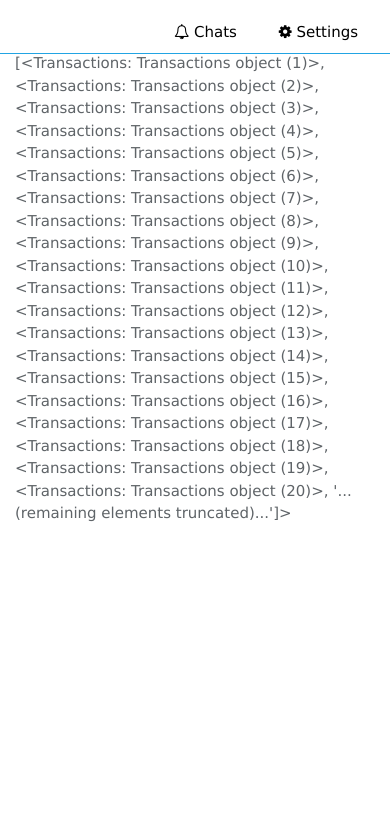
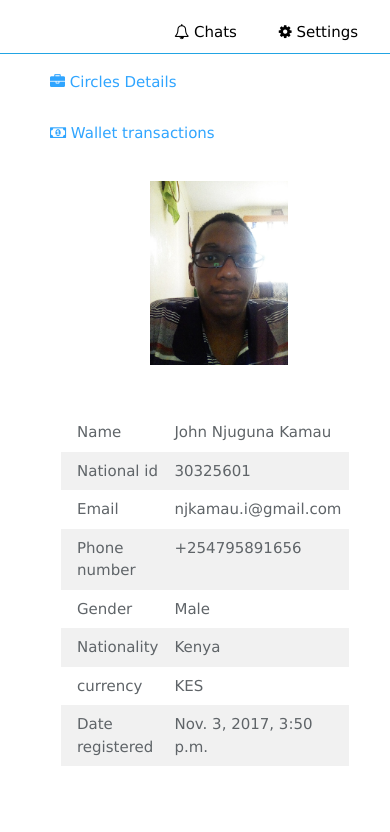
Before and after one commit to sammynjihia/OpenCircles, a Django app: page /app_admin/view_member_details/1/ in a window 390 px wide. Shown: the part 43-875 px from the top of the page. Before the commit the page ends 565 px from the top, so only its background shows below. Run offline with Django 3.2, Linux system fonts and the light colour scheme; data comes from the database, SQL or seed files in the repository; both versions use the stored data as it was after the commit; parts of the project's set-up code (start-up, migrations or seed data) failed here and were passed over; some libraries are stand-ins or nearby versions.

Commit message:
Member details

```diff
--- a/app_admin/templates/app_admin/member_details.html
+++ b/app_admin/templates/app_admin/member_details.html
@@ -1,11 +1,94 @@
 {% extends 'app_admin/base_dashboard.html' %}
 {% load static %}
+{% load humanize %}
 
 {% block main_container %}
      <div class="col-sm-9 col-sm-offset-3 col-lg-10 col-lg-offset-2 main">
-        {{ member }}
-        {{ circles }}
-        {{ transactions }}
+        <div class="container">
+        <ul class="nav nav-tabs">
+          <li class="active">
+            <a data-toggle="tab" href="#member-details">
+              <i class="fa fa-user"></i> Member details
+            </a>
+          </li>
+          <li>
+            <a data-toggle="tab" href="#circles-details">
+                <i class="fa fa-briefcase"></i> Circles Details
+            </a>
+          </li>
+          <li>
+            <a data-toggle="tab" href="#wallet-transactions">
+              <i class="fa fa-money"></i> Wallet transactions
+            </a>
+          </li>
+       </ul>
+
+        <div class="tab-content">
+            <div id="member-details" class="tab-pane fade in active">
+                <div class="w3-container">
+                    <div class="w3-row">
+                        <div class="w3-col l4 m4 s4">
+                            &nbsp;&nbsp;
+                        </div>
+                        <div class="w3-col l4 m4 s4">
+                        <img src="{{member.passport_image.url}}"
+                                 alt="member image"
+                                 class="w3-padding-8 w3-center"
+                                 style="height: 200px;"/>
+                        </div>
+                    </div>
+                    <br>
+                    <br>
+                    <table class="w3-table w3-striped">
+                <tr>
+                    <td>Name</td>
+                    <td>{{ member.user.first_name }} {{ member.user.last_name }} {{ member.other_name }}</td>
+                </tr>
+                <tr>
+                    <td>National id</td>
+                    <td>{{ member.national_id }}</td>
+                </tr>
+                <tr>
+                    <td>Email</td>
+                    <td>{{ member.user.email }}</td>
+                </tr>
+                <tr>
+                    <td>Phone number</td>
+                    <td>{{ member.phone_number }}</td>
+                </tr>
+                <tr>
+                    <td>Gender</td>
+                    <td>{{ member.gender}}</td>
+                </tr>
+                <tr>
+                    <td>Nationality</td>
+                    <td>{{ member.country }}</td>
+                </tr>
+                <tr>
+                    <td>currency</td>
+                    <td>{{ member.currency }}</td>
+                </tr>
+                <tr>
+                    <td>Date registered</td>
+                    <td>{{ member.time_registered }}</td>
+                </tr>
+            </table>
+                </div>
+            </div>
+
+            <div id="circles-details" class="tab-pane fade">
+               {{ circles }}
+            </div>
+
+            <div id="wallet-transactions" class="tab-pane fade">
+              <div class="row">
+               {{ transactions }}
+              </div>
+            </div>
+       </div>
+     </div>
+
+     </div>
      </div>
 {% endblock %}
 
--- a/app_admin/transactions_utils.py
+++ b/app_admin/transactions_utils.py
@@ -1,6 +1,7 @@
 
 from member.models import Member
 from wallet.models import Wallet, Transactions
+from django.db.models import Sum
 
 
 class TransactionUtils:
@@ -12,3 +13,20 @@
             return trx_obj
         except Exception as exp:
             return None
+
+    @staticmethod
+    def search_wallet_transactions(search_val):
+        return Transactions.objects.filter(transaction_code=search_val)
+
+    @staticmethod
+    def get_transaction_by_id(id):
+        return Transactions.objects.get(id=id)
+
+    @staticmethod
+    def get_wallet_balance_wallet_id(id):
+        wallet = Wallet.objects.get(id=id)
+        trx_credit = Transactions.objects.filter(wallet=wallet, transaction_type__icontains='CREDIT')\
+            .aggregate(total=Sum('transaction_amount'))['total']
+        trx_debit = Transactions.objects.filter(wallet=wallet, transaction_type__icontains='DEBIT')\
+            .aggregate(total=Sum('transaction_amount'))['total']
+        return trx_credit - trx_debit
--- a/app_admin/urls.py
+++ b/app_admin/urls.py
@@ -9,5 +9,8 @@
     url(r'^members$', views.members_page, name='members'),
     url(r'^search_for_member$', views.search_for_member, name='search_for_member'),
     url(r'^view_member_details/(?P<member_id>[0-9]+)/$', views.view_member_details, name='view_member_details'),
-    url(r'^wallet_transactions', views.wallet_transactions, name='wallet_transactions')
+    url(r'^wallet_transactions$', views.wallet_transactions, name='wallet_transactions'),
+    url(r'^search_for_transaction$', views.search_for_transaction, name='search_for_transaction'),
+    url(r'^view_transaction_details/(?P<transaction_id>[0-9]+)/$', views.view_transaction_details,
+        name='view_transaction_details')
 ]
--- a/app_admin/views.py
+++ b/app_admin/views.py
@@ -75,7 +75,7 @@
 
 def search_for_member(request):
     search_val = request.POST.get('search_val')
-    members_obj = members_utils.MemberUtils.search_for_member(search_val);
+    members_obj = members_utils.MemberUtils.search_for_member(search_val)
     members_list = []
     for obj in members_obj:
         members_list.append(
@@ -106,3 +106,42 @@
 def wallet_transactions(request):
     context = {}
     return render(request, 'app_admin/wallet_transaction.html', context)
+
+
+def search_for_transaction(request):
+    transactions = []
+    search_val = request.POST.get('search_val')
+    trx_objs = transactions_utils.TransactionUtils.search_wallet_transactions(search_val)
+    for obj in trx_objs:
+        sender = obj.transacted_by
+        recipient = obj.transacted_by
+
+        if sender.upper() == 'SELF':
+            sender = "{} {} {}".format(obj.wallet.member.user.first_name, obj.wallet.member.user.last_name,
+                                       obj.wallet.member.other_name)
+
+        if recipient.upper() == 'SELF':
+            recipient = "{} {} {}".format(obj.wallet.member.user.first_name, obj.wallet.member.user.last_name,
+                                       obj.wallet.member.other_name)
+
+        transactions.append({
+            'id': obj.id,
+            'transaction_code': obj.transaction_code,
+            'amount': obj.transaction_amount,
+            'sender': sender,
+            'recipient': recipient,
+            'time_of_transaction': obj.transaction_time.strftime('%d-%b-%Y %I-%M-%S %p'),
+            'transaction_type': obj.transaction_type,
+            'source': obj.source
+        })
+    return HttpResponse(json.dumps(transactions))
+
+
+def view_transaction_details(request, transaction_id):
+    request.session['transaction_id'] = transaction_id
+    trx = transactions_utils.TransactionUtils.get_transaction_by_id(transaction_id)
+    context = {
+        'transaction': trx,
+        'current_balance': transactions_utils.TransactionUtils.get_wallet_balance_wallet_id(trx.wallet.id)
+    }
+    return render(request, 'app_admin/transaction.html', context)
```
Also changed, not shown: OpenCircles/settings.py (+13 -13 lines), app_admin/templates/app_admin/transaction.html (added, +55 -0 lines), app_admin/templates/app_admin/wallet_transaction.html (+18 -14 lines), db.sqlite3.
